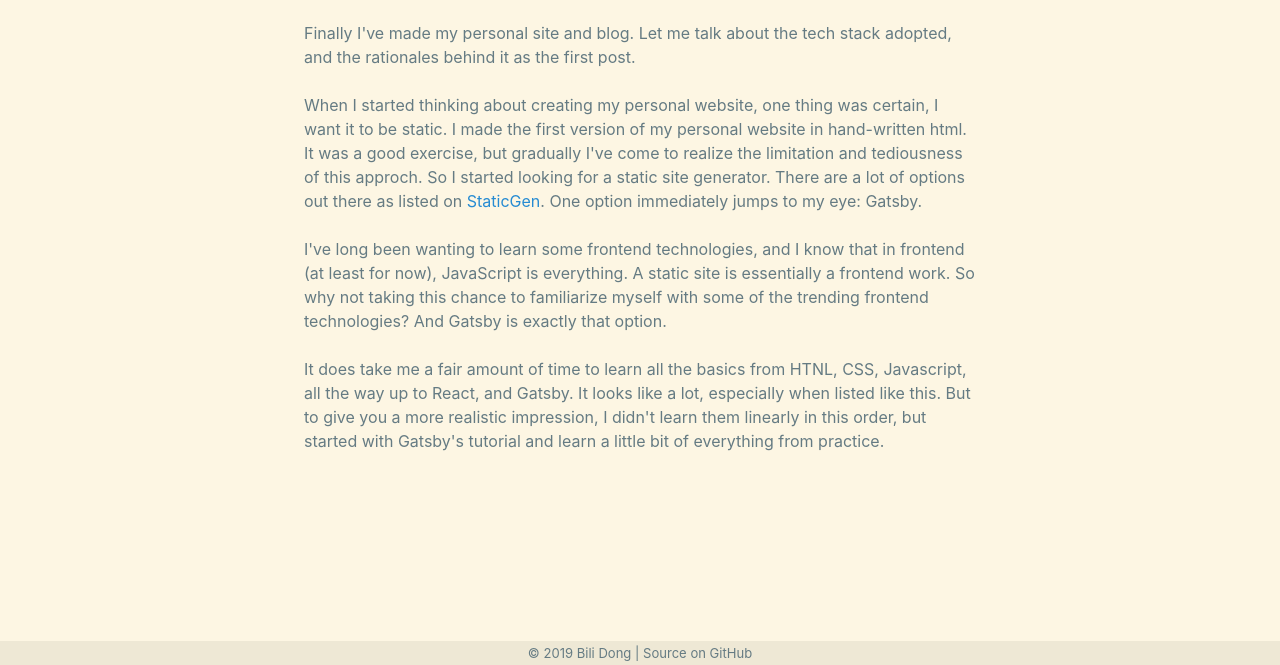
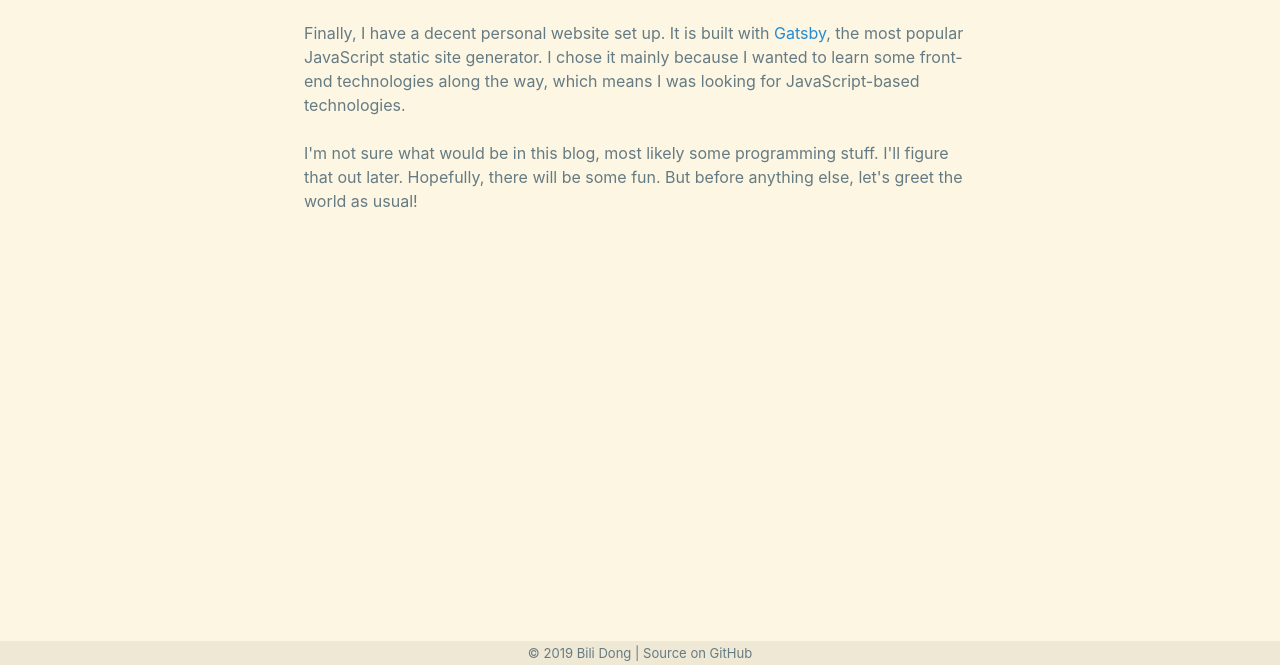
Before and after one commit to qobilidop/site, a Gatsby site: page /blog/2019/hello/ in a window 1280 px wide. Shown: the part 135-800 px from the top of the page. Built offline with nearby package versions, Linux system fonts and the light colour scheme; Gatsby itself is replaced by a stand-in of ours; some packages are replaced by stand-ins of ours.

Commit message:
Publish the first blog

```diff
--- a/content/blog/2019/hello.md
+++ b/content/blog/2019/hello.md
@@ -1,13 +1,9 @@
 ---
 title: Hello World
 date: 2019-09-01
-status: draft
+status: publish
 ---
 
-Finally I've made my personal site and blog. Let me talk about the tech stack adopted, and the rationales behind it as the first post.
+Finally, I have a decent personal website set up. It is built with [Gatsby](https://www.gatsbyjs.org/), the most popular JavaScript static site generator. I chose it mainly because I wanted to learn some front-end technologies along the way, which means I was looking for JavaScript-based technologies.
 
-When I started thinking about creating my personal website, one thing was certain, I want it to be static. I made the first version of my personal website in hand-written html. It was a good exercise, but gradually I've come to realize the limitation and tediousness of this approch. So I started looking for a static site generator. There are a lot of options out there as listed on [StaticGen](https://www.staticgen.com/). One option immediately jumps to my eye: Gatsby.
-
-I've long been wanting to learn some frontend technologies, and I know that in frontend (at least for now), JavaScript is everything. A static site is essentially a frontend work. So why not taking this chance to familiarize myself with some of the trending frontend technologies? And Gatsby is exactly that option.
-
-It does take me a fair amount of time to learn all the basics from HTNL, CSS, Javascript, all the way up to React, and Gatsby. It looks like a lot, especially when listed like this. But to give you a more realistic impression, I didn't learn them linearly in this order, but started with Gatsby's tutorial and learn a little bit of everything from practice.
+I'm not sure what would be in this blog, most likely some programming stuff. I'll figure that out later. Hopefully, there will be some fun. But before anything else, let's greet the world as usual!
```
